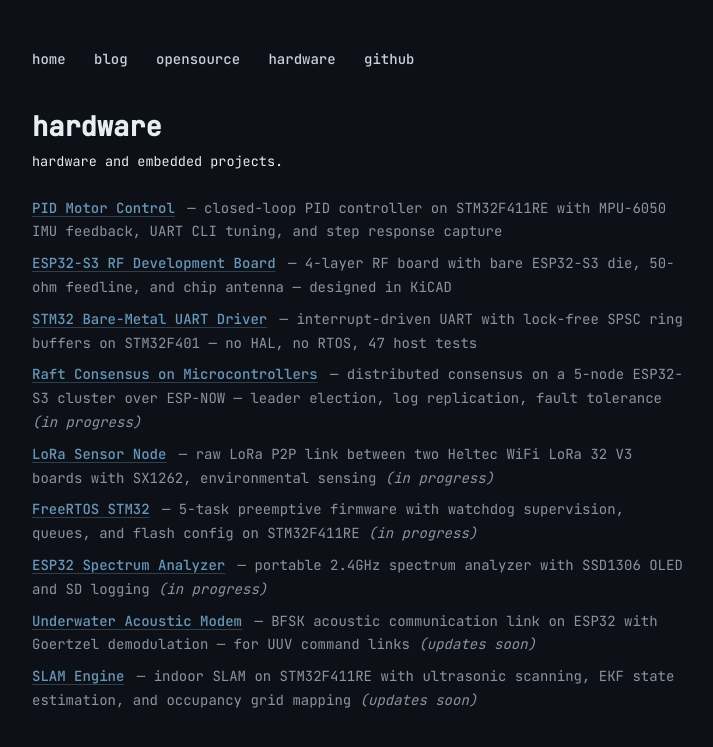
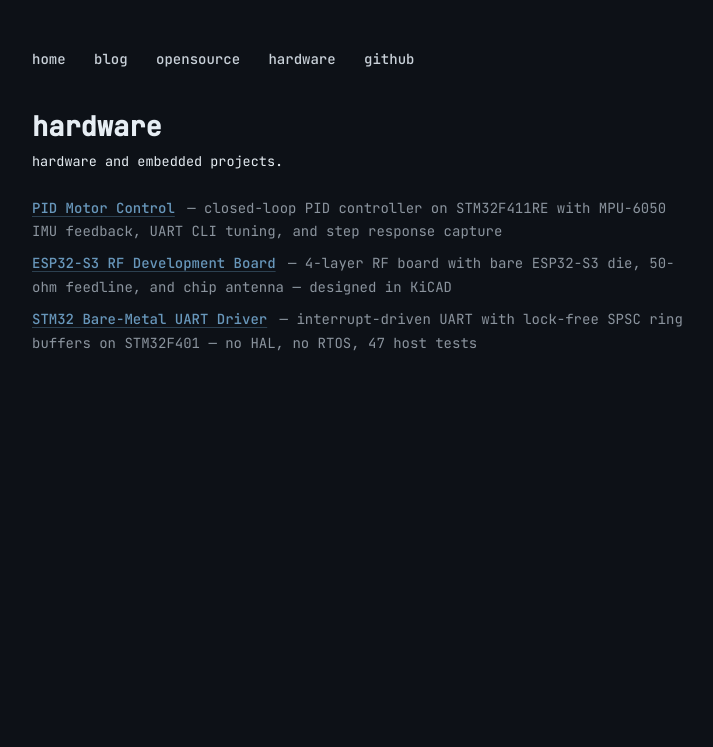
Before and after one commit to HueCodes/HueCodes.github.io, a Jekyll site: the page built from hardware.md, in a window 1280 px wide. Shown: the top 747 px of the page, without its empty margins (280-993 px from the left). Built offline with Jekyll 4.4.1, drawn with Linux system fonts in a browser that asks for light colours.

Commit message:
trim hardware to shipped-only; expand highlights dropdowns with technical detail

```diff
--- a/hardware.md
+++ b/hardware.md
@@ -29,28 +29,4 @@ title: hardware
     <a href="/hardware/uart-stm32-driver/">STM32 Bare-Metal UART Driver</a>
     <span>interrupt-driven UART with lock-free SPSC ring buffers on STM32F401 — no HAL, no RTOS, 47 host tests</span>
   </div>
-  <div class="project">
-    <a href="/hardware/raft-consensus-mcu/">Raft Consensus on Microcontrollers</a>
-    <span>distributed consensus on a 5-node ESP32-S3 cluster over ESP-NOW — leader election, log replication, fault tolerance <em>(in progress)</em></span>
-  </div>
-  <div class="project">
-    <a href="/hardware/lora-sensor-node/">LoRa Sensor Node</a>
-    <span>raw LoRa P2P link between two Heltec WiFi LoRa 32 V3 boards with SX1262, environmental sensing <em>(in progress)</em></span>
-  </div>
-  <div class="project">
-    <a href="/hardware/freertos-stm32/">FreeRTOS STM32</a>
-    <span>5-task preemptive firmware with watchdog supervision, queues, and flash config on STM32F411RE <em>(in progress)</em></span>
-  </div>
-  <div class="project">
-    <a href="/hardware/spectrum-analyzer/">ESP32 Spectrum Analyzer</a>
-    <span>portable 2.4GHz spectrum analyzer with SSD1306 OLED and SD logging <em>(in progress)</em></span>
-  </div>
-  <div class="project">
-    <a href="/hardware/acoustic-modem/">Underwater Acoustic Modem</a>
-    <span>BFSK acoustic communication link on ESP32 with Goertzel demodulation — for UUV command links <em>(updates soon)</em></span>
-  </div>
-  <div class="project">
-    <a href="/hardware/slam-engine/">SLAM Engine</a>
-    <span>indoor SLAM on STM32F411RE with ultrasonic scanning, EKF state estimation, and occupancy grid mapping <em>(updates soon)</em></span>
-  </div>
 </div>
```
Also changed, not shown: index.md (+4 -4 lines).
